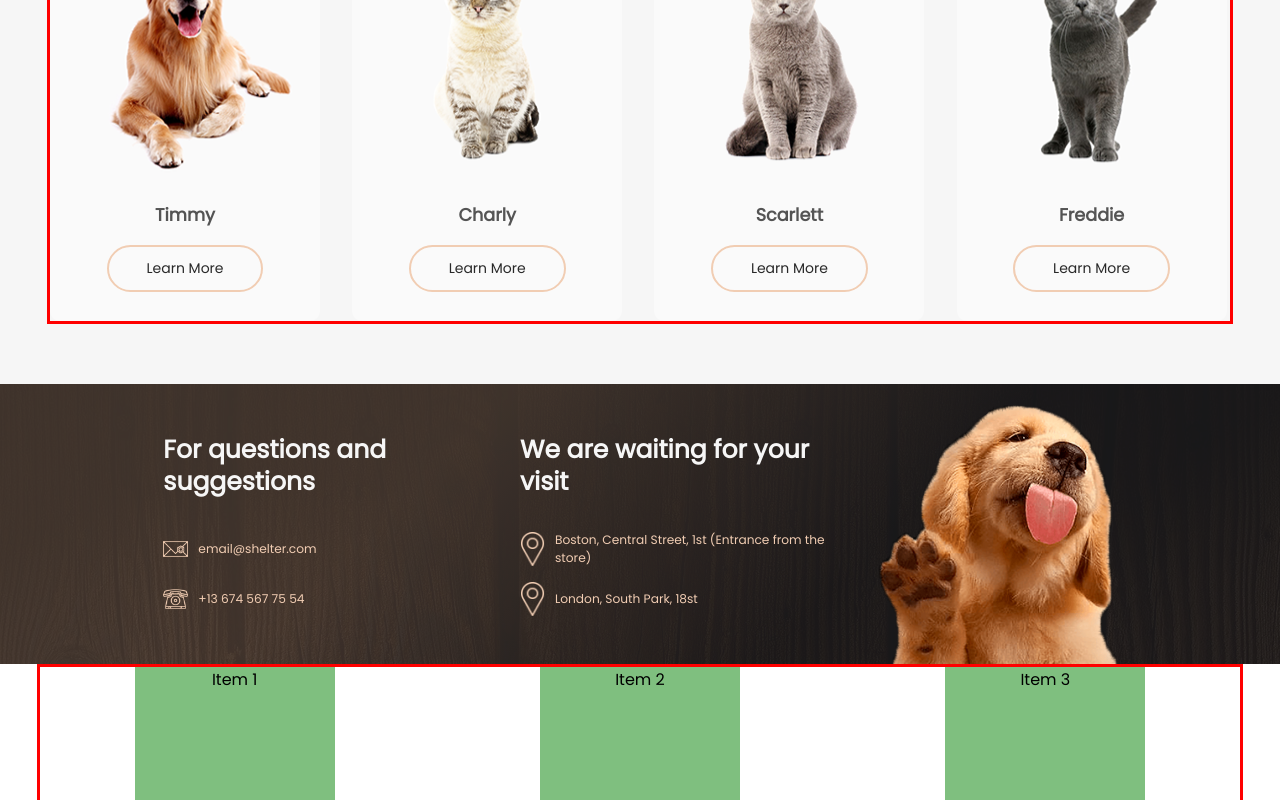
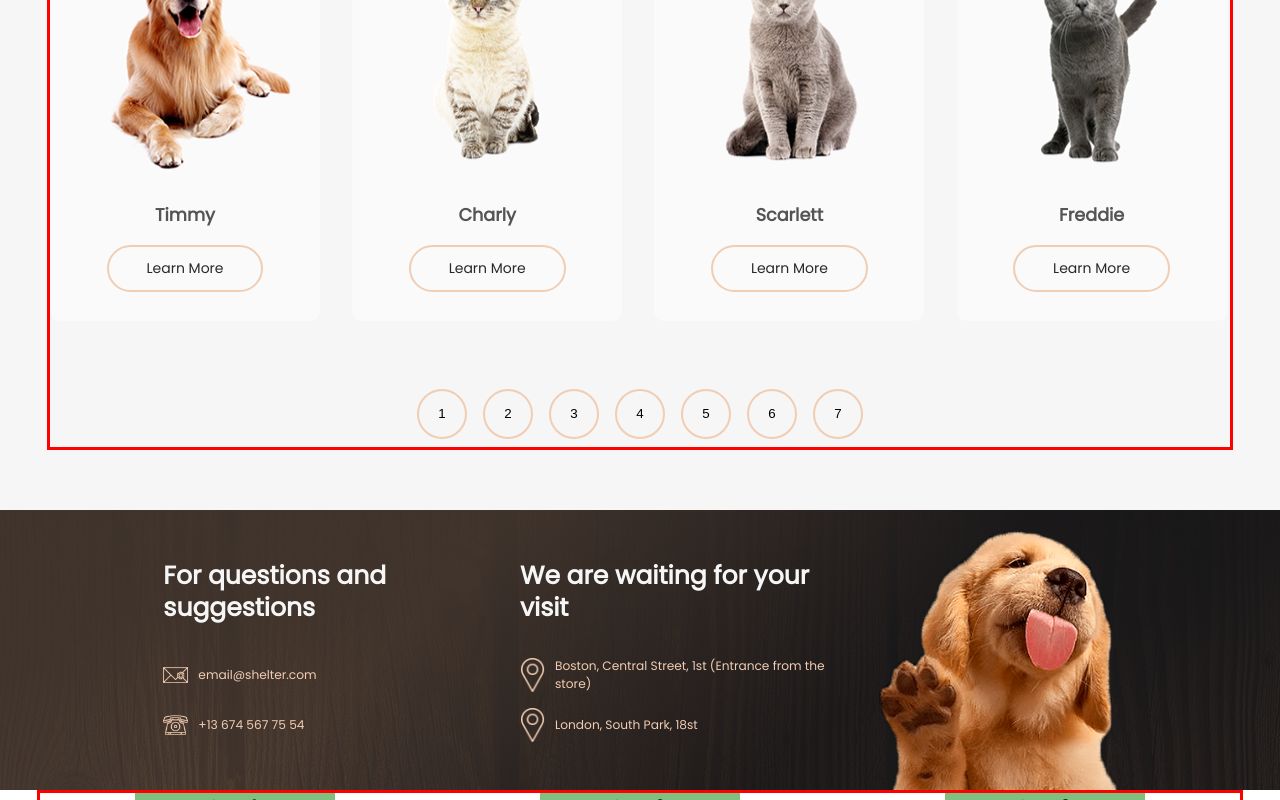
Before and after one commit to Babiy7/dogs-app, a React (Create React App) app: page /pets in a window 1280 px wide. Shown: the part 681-1481 px from the top of the page. Built offline with nearby package versions, Linux system fonts and the light colour scheme; a web font is replaced by a local one.

Commit message:
Made pagination buttons.

```diff
--- a/src/components/Pagination/Pagination.js
+++ b/src/components/Pagination/Pagination.js
@@ -2,6 +2,8 @@ import React, { useState } from "react";
 import classes from "./Pagination.module.scss";
 
 import Portfolio from "../Portfolio/Portfolio";
+import PaginationButtons from "../UI/PaginationButtons/PaginationButtons";
+
 import dog1 from "../../assests/pets/dog1.png";
 import dog2 from "../../assests/pets/dog2.png";
 import dog3 from "../../assests/pets/dog3.png";
@@ -35,26 +37,74 @@ const pets = [
   { id: "5se", img: dog5, name: "Timmy" },
   { id: "6sr", img: cat1, name: "Charly" },
   { id: "7gh", img: cat2, name: "Scarlett" },
+  { id: "8hh", img: cat3, name: "Freddie" },
+  { id: "1ds", img: dog1, name: "Katrine" },
+  { id: "2sa", img: dog2, name: "Jenifer" },
+  { id: "3fs", img: dog3, name: "Woody" },
+  { id: "4sa", img: dog4, name: "Sophia" },
+  { id: "5se", img: dog5, name: "Timmy" },
+  { id: "6sr", img: cat1, name: "Charly" },
+  { id: "5se", img: dog5, name: "Timmy" },
+  { id: "6sr", img: cat1, name: "Charly" },
+  { id: "7gh", img: cat2, name: "Scarlett" },
+  { id: "8hh", img: cat3, name: "Freddie" },
+  { id: "7gh", img: cat2, name: "Scarlett" },
+  { id: "8hh", img: cat3, name: "Freddie" },
+  { id: "1ds", img: dog1, name: "Katrine" },
+  { id: "2sa", img: dog2, name: "Jenifer" },
+  { id: "3fs", img: dog3, name: "Woody" },
+  { id: "4sa", img: dog4, name: "Sophia" },
+  { id: "1ds", img: dog1, name: "Katrine" },
+  { id: "2sa", img: dog2, name: "Jenifer" },
+  { id: "3fs", img: dog3, name: "Woody" },
+  { id: "4sa", img: dog4, name: "Sophia" },
+  { id: "1ds", img: dog1, name: "Katrine" },
+  { id: "2sa", img: dog2, name: "Jenifer" },
+  { id: "3fs", img: dog3, name: "Woody" },
+  { id: "4sa", img: dog4, name: "Sophia" },
+  { id: "5se", img: dog5, name: "Timmy" },
+  { id: "6sr", img: cat1, name: "Charly" },
+  { id: "7gh", img: cat2, name: "Scarlett" },
+  { id: "8hh", img: cat3, name: "Freddie" },
+  { id: "6sr", img: cat1, name: "Charly" },
+  { id: "7gh", img: cat2, name: "Scarlett" },
   { id: "8hh", img: cat3, name: "Freddie" }
 ];
 
 const Pagination = props => {
   const [currentPage, setCurrentPage] = useState(1);
+  // eslint-disable-next-line no-unused-vars
   const [portfolioPerPage, setPortfolioPerPage] = useState(8);
+
+  //Get number of buttons
+  const indexOfButtons = Math.floor(pets.length / portfolioPerPage) + 1;
 
   //Get current portfolios for page
   const indexOfLastPortfolios = currentPage * portfolioPerPage;
   const indexOfFirstPortfolios = indexOfLastPortfolios - portfolioPerPage;
 
+  //Get portfolios for page
   const petsPerPage = pets.slice(indexOfFirstPortfolios, indexOfLastPortfolios);
+
+  console.log(indexOfFirstPortfolios, indexOfLastPortfolios);
 
   const portfolios = petsPerPage.map((pet, i) => {
     return <Portfolio key={i} image={pet.img} name={pet.name} />;
   });
 
+  const paginate = number => {
+    setCurrentPage(number);
+  };
+
   return (
     <section className={classes.Pagination}>
-      <div className={classes.Container}>{portfolios}</div>
+      <div className={classes.Container}>
+        <div className={classes.Portfolios}>{portfolios}</div>
+
+        <div className={classes.Buttons}>
+          <PaginationButtons amountOf={indexOfButtons} paginate={paginate} />
+        </div>
+      </div>
     </section>
   );
 };
--- a/src/components/Pagination/Pagination.module.scss
+++ b/src/components/Pagination/Pagination.module.scss
@@ -13,9 +13,18 @@
     width: 100%;
     max-width: 1180px;
 
-    display: grid;
-    grid-template-columns: repeat(4, 1fr);
-    gap: 1.8rem;
     margin: auto;
+
+    .Portfolios {
+      display: grid;
+      grid-template-columns: repeat(4, 1fr);
+      gap: 1.8rem;
+    }
+
+    .Buttons {
+      display: flex;
+      justify-content: center;
+      margin-top: 60px;
+    }
   }
 }
--- a/src/components/UI/Button/Button.js
+++ b/src/components/UI/Button/Button.js
@@ -20,6 +20,11 @@ const Button = props => {
       break;
     }
 
+    case "pagination": {
+      button = classes.SliderButton;
+      break;
+    }
+
     default: {
       button = classes.Button;
     }
--- a/src/components/UI/Button/Button.module.scss
+++ b/src/components/UI/Button/Button.module.scss
@@ -41,6 +41,7 @@
   width: 50px;
   height: 50px;
 
+  margin: 0.5rem;
   border: 2px solid $orange-light;
   border-radius: 50%;
   outline: none;
@@ -49,7 +50,8 @@
 
   transition: all 0.2s linear;
 
-  &:hover {
+  &:hover,
+  &:focus {
     color: $black;
     background-color: $orange-light;
   }
--- /dev/null
+++ b/src/components/UI/PaginationButtons/PaginationButtons.js
@@ -0,0 +1,29 @@
+import React from "react";
+import classes from "./PaginationButtons.module.scss";
+
+import Button from "../Button/Button";
+
+const PaginationButtons = ({ amountOf, paginate }) => {
+  const buttons = [];
+
+  for (let i = 1; i <= amountOf; i++) {
+    buttons.push(i);
+  }
+
+  const firstBtn = buttons[0];
+  const lastBtn = buttons.length;
+
+  console.log(firstBtn, lastBtn);
+
+  return (
+    <ul className={classes.ListButtons}>
+      {buttons.map(number => (
+        <Button key={number} clicked={() => paginate(number)} type="pagination">
+          {number}
+        </Button>
+      ))}
+    </ul>
+  );
+};
+
+export default PaginationButtons;
--- /dev/null
+++ b/src/components/UI/PaginationButtons/PaginationButtons.module.scss
@@ -0,0 +1,3 @@
+.ListButtons {
+  display: flex;
+}
```
